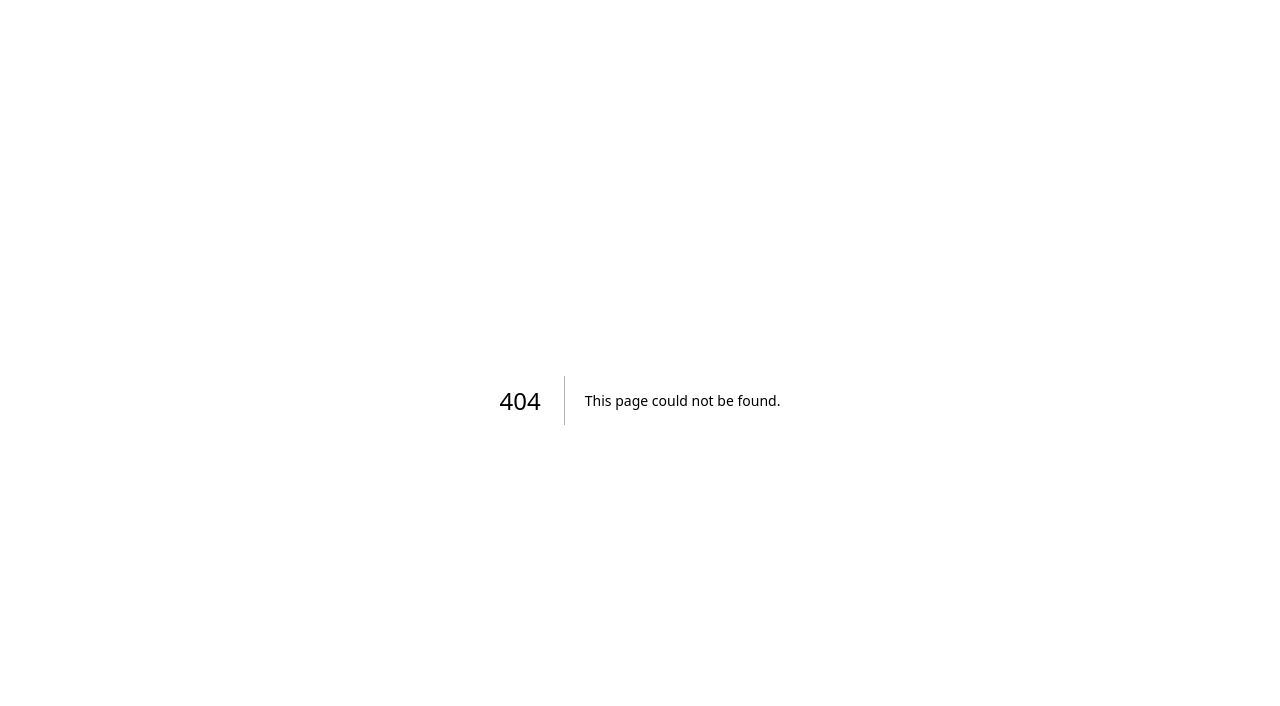
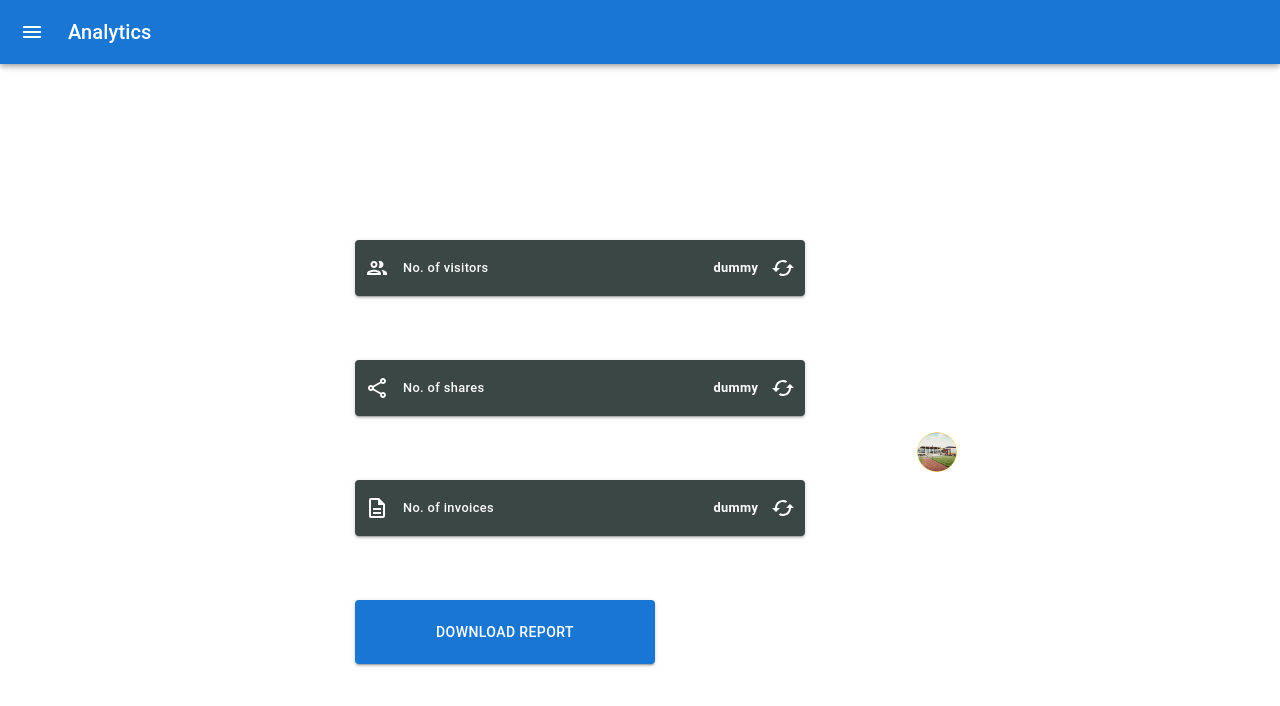
Before and after one commit to Vinith69/school-buddy, a Next.js app: page /analytics in a window 1280 px wide. Before the commit this address had no page. Shown: the top 706 px of the page. Built offline with nearby package versions, Linux system fonts and the light colour scheme.

Commit message:
analytics done

```diff
--- /dev/null
+++ b/app/analytics/analytics.module.css
@@ -0,0 +1,35 @@
+.main {
+	display: flex;
+	height: 85vh;
+	justify-content: center;
+	align-items: center;
+}
+
+.button {
+	width: 300px;
+	margin: 2rem;
+}
+
+.analyticsContainer {
+	display: flex;
+	flex-direction: column;
+	margin-right: 5rem;
+	align-items: flex-start;
+}
+
+.avatarContainer {
+	display: flex;
+	justify-content: center;
+}
+
+.avatar {
+	width: 20vw;
+	height: 20vw;
+}
+
+@media screen and (max-width: 1000px) {
+	.avatar {
+		width: 30vw;
+		height: 30vw;
+	}
+}
--- /dev/null
+++ b/app/analytics/page.jsx
@@ -0,0 +1,50 @@
+"use client";
+import styles from "./analytics.module.css";
+import Button from "@mui/material/Button";
+import Navbar from "@/components/Navbar";
+import ShareOutlinedIcon from "@mui/icons-material/ShareOutlined";
+import AnalyticsBtn from "@/components/Analytics-Btn/AnalyticsBtn";
+import DescriptionOutlinedIcon from "@mui/icons-material/DescriptionOutlined";
+import Avatar from "@mui/material/Avatar";
+
+export default function Home() {
+	const handleDownloadReport = async (e) => {
+		console.log("handleDownloadReport");
+	};
+	return (
+		<>
+			<Navbar title="Analytics" />
+			<main className={styles.main}>
+				<div className={styles.analyticsContainer}>
+					<AnalyticsBtn text="No. of visitors" />
+					<AnalyticsBtn
+						startIcon={<ShareOutlinedIcon />}
+						text="No. of shares"
+					/>
+					<AnalyticsBtn
+						startIcon={<DescriptionOutlinedIcon />}
+						text="No. of invoices"
+					/>
+					<div className={styles.button}>
+						<Button
+							variant="contained"
+							fullWidth
+							onClick={handleDownloadReport}
+							style={{ height: "4rem" }}
+						>
+							Download Report
+						</Button>
+					</div>
+				</div>
+				{/* Avatar container */}
+				<div className={styles.avatarContainer}>
+					<Avatar
+						alt="profile"
+						src="/asset/school.png"
+						className={styles.avatar}
+					/>
+				</div>
+			</main>
+		</>
+	);
+}
--- a/app/page.jsx
+++ b/app/page.jsx
@@ -1,5 +1,4 @@
 "use client";
-import Image from "next/image";
 import styles from "./page.module.css";
 import Button from "@mui/material/Button";
 import Navbar from "@/components/Navbar";
--- /dev/null
+++ b/components/Analytics-Btn/AnalyticsBtn.jsx
@@ -0,0 +1,72 @@
+import React from "react";
+import Button from "@mui/material/Button";
+import PeopleOutlineOutlinedIcon from "@mui/icons-material/PeopleOutlineOutlined";
+import CachedIcon from "@mui/icons-material/Cached";
+import styles from "./analyticsBtn.module.css";
+import { styled } from "@mui/material/styles";
+
+import { grey } from "@mui/material/colors";
+
+function AnalyticsBtn({
+	startIcon = <PeopleOutlineOutlinedIcon />,
+	text = "Enter text",
+}) {
+	const handleBtnOnClick = async (e) => {
+		console.log("handleDownloadReport");
+	};
+	return (
+		<div className={styles.button}>
+			<ColorButton
+				variant="contained"
+				fullWidth
+				onClick={handleBtnOnClick}
+				startIcon={startIcon}
+				endIcon={<CachedIcon />}
+			>
+				<TextContainer>
+					<span>{text}</span>
+					<span>dummy</span>
+				</TextContainer>
+			</ColorButton>
+		</div>
+	);
+}
+
+const ColorButton = styled(Button)(({ theme }) => ({
+	color: theme.palette.getContrastText(grey[700]),
+	backgroundColor: "#3B4744",
+	"&:hover": {
+		backgroundColor: "#313836",
+	},
+	height: "3.5rem",
+	justifyContent: "space-between",
+	alignItems: "center",
+	paddingLeft: theme.spacing(2),
+	paddingRight: theme.spacing(2),
+	textTransform: "none",
+	fontSize: ".8rem",
+	"& .MuiButton-startIcon": {
+		transform: "scale(1.2)", // Adjust the icon size using scale
+		marginRight: theme.spacing(2), // Adds space between the start icon and text
+	},
+	"& .MuiButton-endIcon": {
+		transform: "scale(1.2)", // Adjust the icon size using scale
+		marginLeft: "auto", // Aligns the end icon to the right corner
+	},
+
+	"& .MuiButton-label": {
+		display: "flex",
+		justifyContent: "space-between",
+		alignItems: "center",
+		gap: theme.spacing(1), // Adds space between the text and number
+	},
+}));
+
+const TextContainer = styled("div")({
+	display: "flex",
+	justifyContent: "space-between",
+	alignItems: "center",
+	width: "85%",
+});
+
+export default AnalyticsBtn;
--- /dev/null
+++ b/components/Analytics-Btn/analyticsBtn.module.css
@@ -0,0 +1,8 @@
+.button {
+	width: 450px;
+	margin: 2rem;
+}
+
+.button span:nth-last-child(1) {
+	font-weight: bold;
+}
--- /dev/null
+++ b/components/List-Item/CustomListItem.jsx
@@ -0,0 +1,26 @@
+import React from "react";
+import ListItem from "@mui/material/ListItem";
+import ListItemButton from "@mui/material/ListItemButton";
+import ListItemIcon from "@mui/material/ListItemIcon";
+import ListItemText from "@mui/material/ListItemText";
+import MailIcon from "@mui/icons-material/Mail";
+import { useRouter } from "next/navigation";
+
+function CustomListItem({ text, path = "/analytics" }) {
+	const { push } = useRouter();
+	const handleListOnClick = () => {
+		push(path);
+	};
+	return (
+		<ListItem onClick={handleListOnClick}>
+			<ListItemButton>
+				<ListItemIcon>
+					<MailIcon />
+				</ListItemIcon>
+				<ListItemText primary={text} />
+			</ListItemButton>
+		</ListItem>
+	);
+}
+
+export default CustomListItem;
--- a/components/Navbar.jsx
+++ b/components/Navbar.jsx
@@ -14,10 +14,8 @@ import ChevronLeftIcon from "@mui/icons-material/ChevronLeft";
 import ChevronRightIcon from "@mui/icons-material/ChevronRight";
 import ListItem from "@mui/material/ListItem";
 import ListItemButton from "@mui/material/ListItemButton";
-import ListItemIcon from "@mui/material/ListItemIcon";
 import ListItemText from "@mui/material/ListItemText";
-import InboxIcon from "@mui/icons-material/MoveToInbox";
-import MailIcon from "@mui/icons-material/Mail";
+import CustomListItem from "./List-Item/CustomListItem";
 
 const drawerWidth = 240;
 
@@ -66,7 +64,7 @@ const DrawerHeader = styled("div")(({ theme }) => ({
 	justifyContent: "flex-end",
 }));
 
-export default function PersistentDrawerLeft() {
+export default function PersistentDrawerLeft({ title = "Home" }) {
 	const theme = useTheme();
 	const [open, setOpen] = React.useState(false);
 
@@ -93,7 +91,7 @@ export default function PersistentDrawerLeft() {
 						<MenuIcon />
 					</IconButton>
 					<Typography variant="h6" noWrap component="div">
-						Home
+						{title}
 					</Typography>
 				</Toolbar>
 			</AppBar>
@@ -121,41 +119,19 @@ export default function PersistentDrawerLeft() {
 				</DrawerHeader>
 				<Divider />
 				<List>
-					<ListItem>
-						<ListItemButton>
-							<ListItemIcon>
-								<MailIcon />
-							</ListItemIcon>
-							<ListItemText primary="Analytics" />
-						</ListItemButton>
-					</ListItem>
-					<ListItem>
-						<ListItemButton>
-							<ListItemIcon>
-								<MailIcon />
-							</ListItemIcon>
-							<ListItemText primary="Link Generator" />
-						</ListItemButton>
-					</ListItem>
-					<ListItem>
-						<ListItemButton>
-							<ListItemIcon>
-								<MailIcon />
-							</ListItemIcon>
-							<ListItemText primary="Invoice Generator" />
-						</ListItemButton>
-					</ListItem>
-					<ListItem>
-						<ListItemButton>
-							<ListItemIcon>
-								<MailIcon />
-							</ListItemIcon>
-							<ListItemText primary="Support" />
-						</ListItemButton>
-					</ListItem>
-					<br />
+					<CustomListItem text="Analytics" />
+					<CustomListItem
+						text="Link Generator"
+						path="/link-generator"
+					/>
+					<CustomListItem
+						text="Invoice Generator"
+						path="/invoice-generator"
+					/>
+					<CustomListItem text="Support" path="/support" />
 					<br />
 					<Divider />
+					<br />
 					<ListItem>
 						<ListItemButton
 							style={{
```
Also changed, not shown: public/asset/school.png (added).
